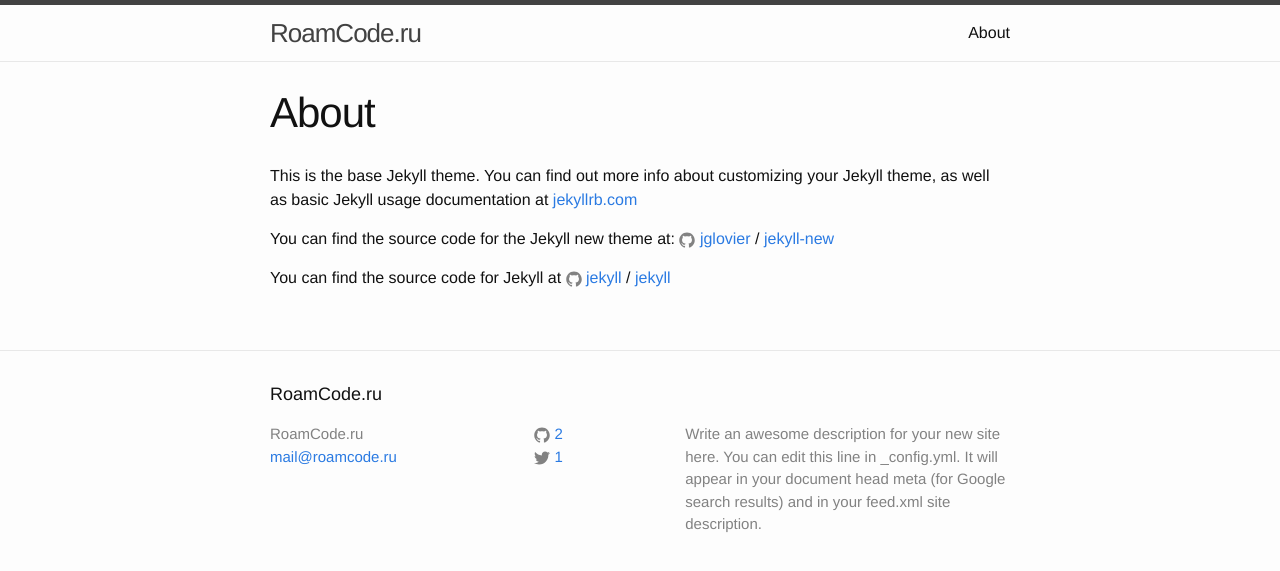
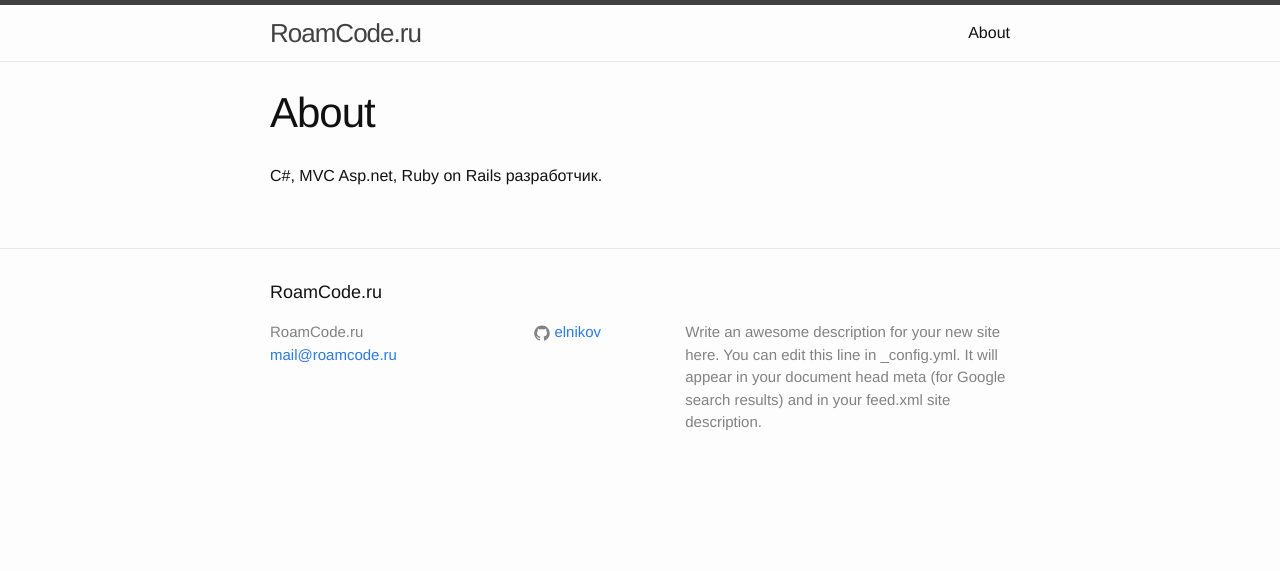
Before and after one commit to elnikov/elnikov, a Jekyll site: the page built from about.md, in a window 1280 px wide. Shown: the top 571 px of the page. Built offline with Jekyll 4.4.1, drawn with Linux system fonts in a browser that asks for light colours.

```diff
--- a/_config.yml
+++ b/_config.yml
@@ -14,8 +14,8 @@ description: > # this means to ignore newlines until "baseurl:"
   Google search results) and in your feed.xml site description.
 baseurl: "" # the subpath of your site, e.g. /blog
 url: "http://roamcode.ru/" # the base hostname & protocol for your site
-twitter_username: 1
-github_username:  2
+# twitter_username:
+github_username: elnikov
 
 # Build settings
 markdown: kramdown
--- a/about.md
+++ b/about.md
@@ -1,15 +1,7 @@
 ---
 layout: page
-title: About
+title: "About"
 permalink: /about/
 ---
 
-This is the base Jekyll theme. You can find out more info about customizing your Jekyll theme, as well as basic Jekyll usage documentation at [jekyllrb.com](http://jekyllrb.com/)
-
-You can find the source code for the Jekyll new theme at:
-{% include icon-github.html username="jglovier" %} /
-[jekyll-new](https://github.com/jglovier/jekyll-new)
-
-You can find the source code for Jekyll at
-{% include icon-github.html username="jekyll" %} /
-[jekyll](https://github.com/jekyll/jekyll)
+C#, MVC Asp.net, Ruby on Rails разработчик.
```
Also changed, not shown: _posts/2016-04-10-csharp-inheritance-polymorphism.markdown (added, +85 -0 lines), _posts/2016-04-10-csharp-inheritance-polyorphism.markdown (deleted, +0 -73 lines).
